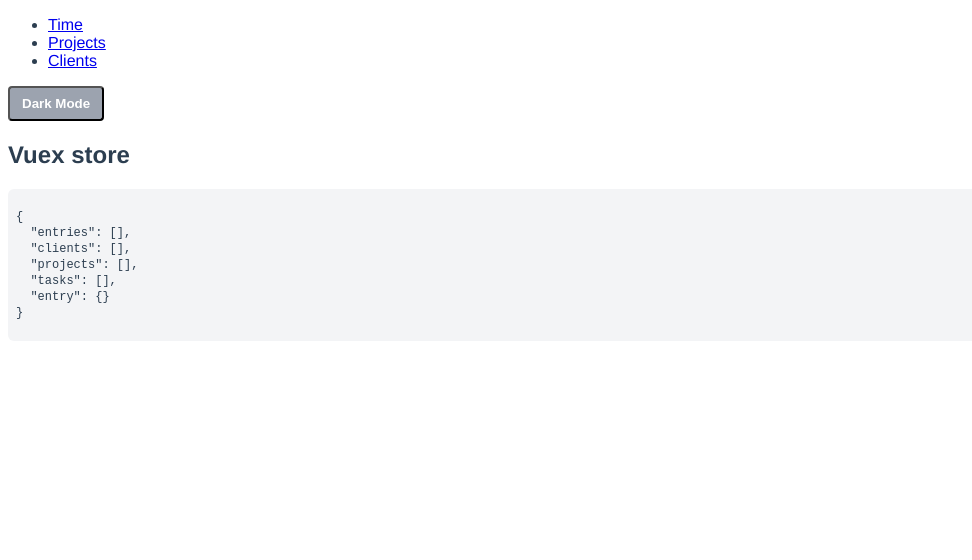
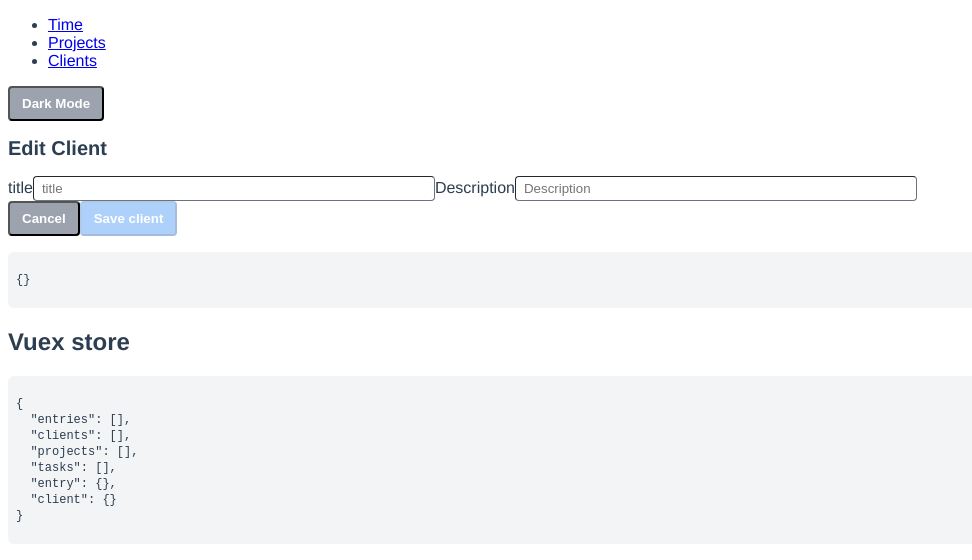
Before and after one commit to ingvoo/hours, a Vue app: page /client-edit/1 in a window 1280 px wide. Shown: the top 560 px of the page, without its empty margins (0-972 px from the left). Built offline with nearby package versions, Linux system fonts and the light colour scheme; no server answers.

Commit message:
feat: setup client edit view

```diff
--- a/src/assets/styles/components/button.postcss
+++ b/src/assets/styles/components/button.postcss
@@ -16,3 +16,8 @@
 .button-neutral {
   @apply bg-gray-400;
 }
+
+.button[disabled] {
+  cursor: not-allowed;
+  opacity: .5;
+}
--- /dev/null
+++ b/src/components/AppLoader.vue
@@ -0,0 +1,3 @@
+<template>
+  <div>Loading...</div>
+</template>
--- a/src/router/index.ts
+++ b/src/router/index.ts
@@ -38,6 +38,12 @@
     name: 'ClientCreate',
     component: () => import('../views/ClientCreate.vue'),
   },
+  {
+    path: '/client-edit/:id',
+    name: 'ClientEdit',
+    props: true,
+    component: () => import('../views/ClientEdit.vue'),
+  },
 ]
 
 const router = createRouter({
--- a/src/services/HoursService.ts
+++ b/src/services/HoursService.ts
@@ -31,6 +31,9 @@
   getClients() {
     return apiClient.get('/clients')
   },
+  getClient(id: string): Promise<any> {
+    return apiClient.get(`/clients/${id}`)
+  },
   postClient(client: object) {
     return apiClient.post('/clients', client)
   },
--- a/src/store/index.ts
+++ b/src/store/index.ts
@@ -9,6 +9,7 @@
     projects: [] as any,
     tasks: [] as any,
     entry: {},
+    client: {},
   },
 
   mutations: {
@@ -16,16 +17,19 @@
     SET_ENTRIES(state, entries) {
       state.entries = entries
     },
+    SET_ENTRY(state, entry) {
+      state.entry = entry
+    },
     ADD_ENTRIE(state, entry) {
       state.entries.push(entry)
-    },
-    SET_ENTRY(state, entry) {
-      state.entry = entry
     },
 
     // Clients
     SET_CLIENTS(state, clients) {
       state.clients = clients
+    },
+    SET_CLIENT(state, client) {
+      state.client = client
     },
     ADD_CLIENT(state, client) {
       state.clients.push(client)
@@ -96,6 +100,19 @@
         })
     },
 
+    getClient({ commit, state }, id) {
+      console.log(id)
+      const existingClient = state.clients.find((e: any) => e.id === id)
+
+      if (!existingClient) {
+        HoursService.getClient(id)
+          .then((response) => commit('SET_CLIENT', response.data))
+          .catch((error) => console.log(error))
+      } else {
+        state.entry = existingClient
+      }
+    },
+
     createClient({ commit }, client) {
       HoursService.postClient(client)
         .then(() => {
--- a/src/views/ClientCreate.vue
+++ b/src/views/ClientCreate.vue
@@ -4,9 +4,14 @@
     <form @submit.prevent="createClient">
       <form-input label="title" v-model="client.title" />
       <form-input label="Description" v-model="client.description" />
-      <button class="button inline-block mt-3" type="submit">
-        Save client
-      </button>
+      <div class="mt-4">
+        <button class="button button-neutral" @click="$router.push('/')">
+          Cancel
+        </button>
+        <button class="button inline-block ml-2" type="submit">
+          Save client
+        </button>
+      </div>
     </form>
   </div>
 </template>
--- /dev/null
+++ b/src/views/ClientEdit.vue
@@ -0,0 +1,52 @@
+<template>
+  <div class="container">
+    <h1 class="text-h1">Edit Client</h1>
+    <form @submit.prevent="editClient">
+      <form-input label="title" v-model="client.title" />
+      <form-input label="Description" v-model="client.description" />
+      <div class="mt-4">
+        <button class="button button-neutral" @click="$router.push('/clients')">
+          Cancel
+        </button>
+        <button class="button inline-block ml-4" type="submit" disabled>
+          Save client
+        </button>
+      </div>
+    </form>
+    <code class="code">
+      <pre>{{ client }}</pre>
+    </code>
+  </div>
+</template>
+
+<script lang="ts">
+import { defineComponent } from 'vue'
+
+import FormInput from '@/components/FormInput.vue'
+
+export default defineComponent({
+  components: {
+    FormInput,
+  },
+
+  props: ['id'],
+
+  computed: {
+    client(): any {
+      return this.$store.state.client
+    },
+  },
+
+  created() {
+    this.$store.dispatch('getClient', this.id)
+  },
+
+  // methods: {
+  //   editClient() {
+  //     this.$store.dispatch('editClient', this.client).then(() => {
+  //       this.$router.push('/clients')
+  //     })
+  //   },
+  // },
+})
+</script>
--- a/src/views/Clients.vue
+++ b/src/views/Clients.vue
@@ -6,8 +6,26 @@
       :key="index"
       class="border-t mt-2 py-2"
     >
-      <h2>{{ client.title }}</h2>
-      <p>{{ client.description }}</p>
+      <div class="flex justify-between">
+        <div>
+          <h2>{{ client.title }}</h2>
+          <p>{{ client.description }}</p>
+        </div>
+        <div>
+          <router-link
+            :to="{ name: 'ClientEdit', params: { id: client.id } }"
+            class="button button-neutral"
+            >Edit</router-link
+          >
+          <button
+            class="button button-danger ml-2"
+            disabled
+            title="not implemented"
+          >
+            Delete
+          </button>
+        </div>
+      </div>
     </article>
     <router-link class="inline-block button mt-4" to="/client-create">
       Create client
```
